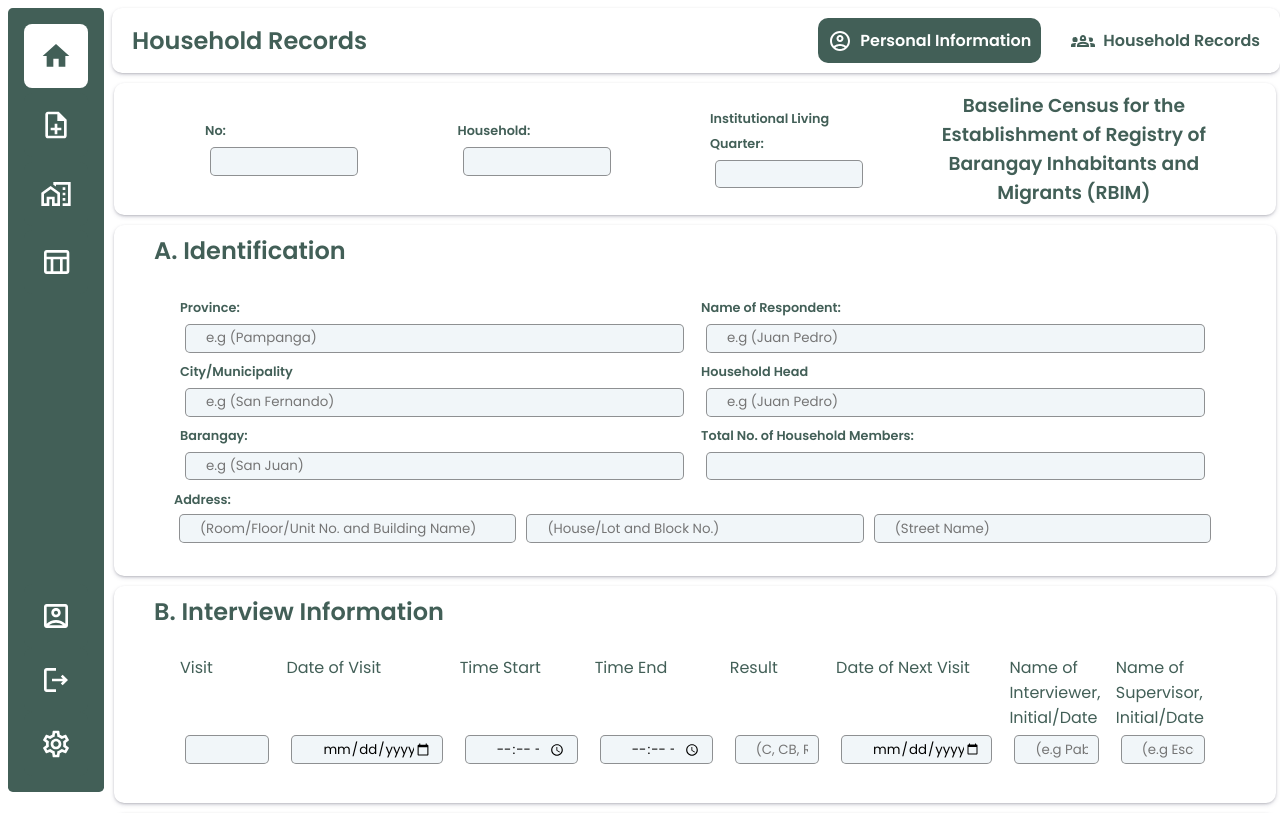
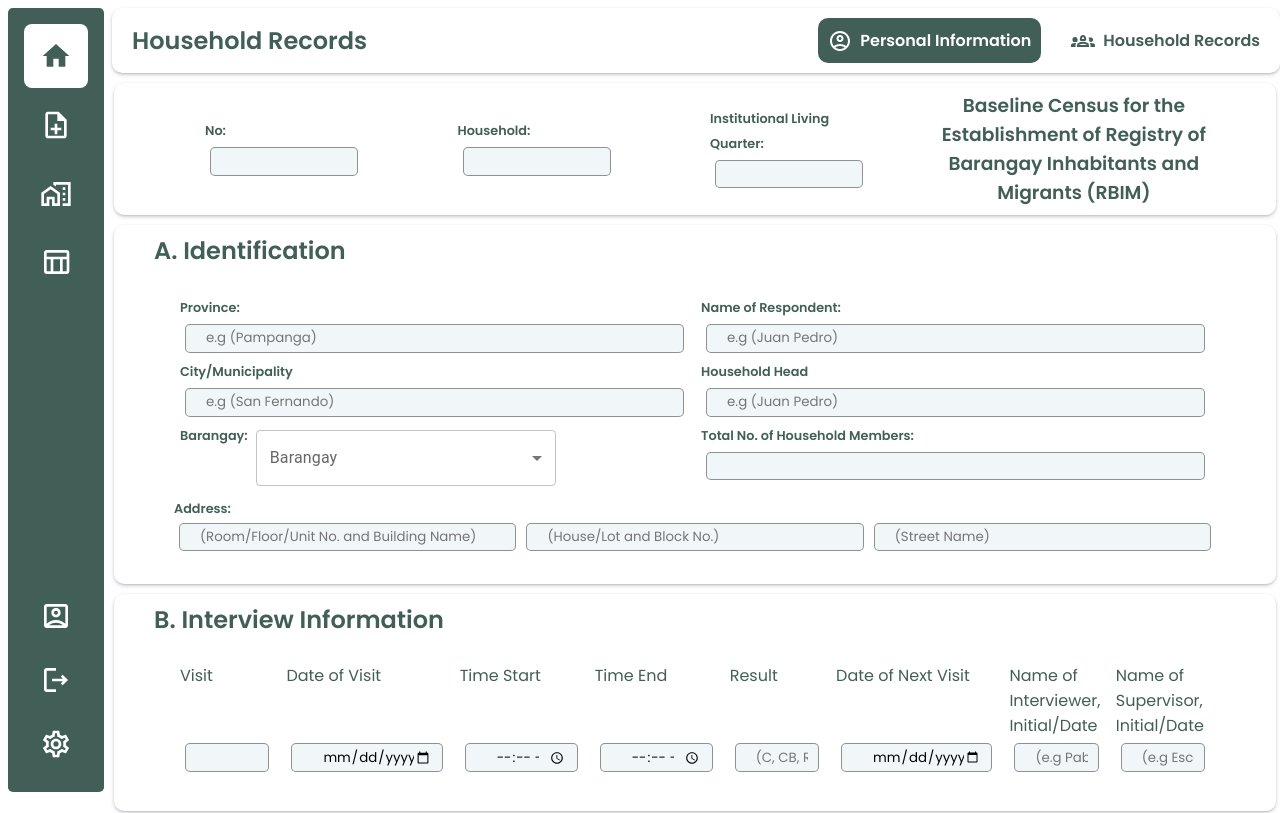
Before and after one commit to KerbySarcia/rbimv5, a React (Create React App) app: page /household-record in a window 1280 px wide. Shown: the top 813 px of the page. Built offline with nearby package versions, Linux system fonts and the light colour scheme.

Commit message:
updated napo

```diff
--- a/src/pages/HouseholdRecord.js
+++ b/src/pages/HouseholdRecord.js
@@ -3,11 +3,64 @@ import "../styles/HouseholdRecord.css";
 import HouseholdRecordLinks from "../components/HouseholdRecordLinks";
 import { useSelector, useDispatch } from "react-redux";
 import { onChange } from "../features/HouseholdInputs";
+//drop down
+import { useTheme } from '@mui/material/styles';
+import OutlinedInput from '@mui/material/OutlinedInput';
+import InputLabel from '@mui/material/InputLabel';
+import MenuItem from '@mui/material/MenuItem';
+import FormControl from '@mui/material/FormControl';
+import Select from '@mui/material/Select';
+
+const names = [
+  'maburak',
+  'mabatu',
+  'madalumdum',
+  'makalbug',
+  'malubak',
+  'makantu',
+  'bugbugan street',
+  'sanpablo',
+  'US',
+  'Canada',
+];
+function getStyles(name, personName, theme) {
+  return {
+    fontWeight:
+      personName.indexOf(name) === -1
+        ? theme.typography.fontWeightRegular
+        : theme.typography.fontWeightMedium,
+  };
+}
+const ITEM_HEIGHT = 30;
+const ITEM_PADDING_TOP = 8;
+const MenuProps = {
+  PaperProps: {
+    style: {
+      maxHeight: ITEM_HEIGHT * 4.5 + ITEM_PADDING_TOP,
+      width: 250,
+    },
+  },
+};
+
 
 const HouseholdRecord = () => {
   const household = useSelector((state) => state.householdRecord.value);
   const dispatch = useDispatch();
   console.log(household)
+
+  const theme = useTheme();
+  const [personName, setPersonName] = React.useState([]);
+
+  const handleChange = (event) => {
+    const {
+      target: { value },
+    } = event;
+    setPersonName(
+      // On autofill we get a stringified value.
+      typeof value === 'string' ? value.split(',') : value,
+    );
+  };
+
   return (
     <div className="IndividualRecord">
       <div className="full__width IndividualRecord__column">
@@ -132,21 +185,27 @@ const HouseholdRecord = () => {
                     >
                       Barangay:
                     </label>
-                    <input
-                      className="IndividualRecord__input"
-                      type="text"
-                      name="barangay"
-                      placeholder="e.g (San Juan)"
-                      value={household.barangay}
-                      onChange={(e) =>
-                        dispatch(
-                          onChange({
-                            name: e.target.name,
-                            value: e.target.value,
-                          })
-                        )
-                      }
-                    />
+                    <FormControl sx={{ m: 1, width: 300 }}>
+                    <InputLabel id="demo-multiple-name-label">Barangay</InputLabel>
+                    <Select
+                       labelId="demo-multiple-name-label"
+                       id="demo-multiple-name"
+                       value={personName}
+                       onChange={handleChange}
+                       input={<OutlinedInput label="Barangay" />}
+                       MenuProps={MenuProps}
+                       >
+                     {names.map((name) => (
+                    <MenuItem
+                      key={name}
+                       value={name}
+                        style={getStyles(name, personName, theme)}
+                      >
+                         {name}
+                     </MenuItem>
+                     ))}
+                    </Select>
+                    </FormControl>
                   </div>
                   <div className="IndividualRecord__input__box__1">
                     <label
--- a/src/pages/IndividualRecords.js
+++ b/src/pages/IndividualRecords.js
@@ -4,6 +4,46 @@ import IndividualRecordLinks from "../components/IndividualRecordLinks";
 import "../styles/IndividualRecord.css";
 import { onChange } from "../features/IndividualRecordInputs";
 import { useDispatch, useSelector } from "react-redux";
+//drop down
+import { useTheme } from '@mui/material/styles';
+import OutlinedInput from '@mui/material/OutlinedInput';
+import InputLabel from '@mui/material/InputLabel';
+import MenuItem from '@mui/material/MenuItem';
+import FormControl from '@mui/material/FormControl';
+import Select from '@mui/material/Select';
+
+const names = [
+  'maburak',
+  'mabatu',
+  'madalumdum',
+  'makalbug',
+  'malubak',
+  'makantu',
+  'bugbugan street',
+  'sanpablo',
+  'US',
+  'Canada',
+];
+
+function getStyles(name, personName, theme) {
+  return {
+    fontWeight:
+      personName.indexOf(name) === -1
+        ? theme.typography.fontWeightRegular
+        : theme.typography.fontWeightMedium,
+  };
+}
+
+const ITEM_HEIGHT = 30;
+const ITEM_PADDING_TOP = 8;
+const MenuProps = {
+  PaperProps: {
+    style: {
+      maxHeight: ITEM_HEIGHT * 4.5 + ITEM_PADDING_TOP,
+      width: 250,
+    },
+  },
+};
 
 const IndividualRecord = () => {
   // TODO: Save inputted data to localstorage using useState, useEffect
@@ -17,6 +57,20 @@ const IndividualRecord = () => {
       setItems(JSON.parse(data));
     }
   }, []);
+
+  const theme = useTheme();
+  const [personName, setPersonName] = React.useState([]);
+
+  const handleChange = (event) => {
+    const {
+      target: { value },
+    } = event;
+    setPersonName(
+      // On autofill we get a stringified value.
+      typeof value === 'string' ? value.split(',') : value,
+    );
+  };
+
 
   useEffect(() => {
     localStorage.setItem("user-answers", JSON.stringify(items));
@@ -146,21 +200,27 @@ const IndividualRecord = () => {
                     >
                       Barangay:
                     </label>
-                    <input
-                      className="IndividualRecord__input"
-                      type="text"
-                      name="barangay"
-                      placeholder="e.g (San Juan)"
-                      value={individualRecord.barangay}
-                      onChange={(e) =>
-                        dispatch(
-                          onChange({
-                            name: e.target.name,
-                            value: e.target.value,
-                          })
-                        )
-                      }
-                    />
+                    <FormControl sx={{ m: 1, width: 300 }}>
+                    <InputLabel id="demo-multiple-name-label">Barangay</InputLabel>
+                    <Select
+                       labelId="demo-multiple-name-label"
+                       id="demo-multiple-name"
+                       value={personName}
+                       onChange={handleChange}
+                       input={<OutlinedInput label="Barangay" />}
+                       MenuProps={MenuProps}
+                       >
+                     {names.map((name) => (
+                    <MenuItem
+                      key={name}
+                       value={name}
+                        style={getStyles(name, personName, theme)}
+                      >
+                         {name}
+                     </MenuItem>
+                     ))}
+                    </Select>
+                    </FormControl>
                   </div>
                   <div className="IndividualRecord__input__box__1">
                     <label
```
